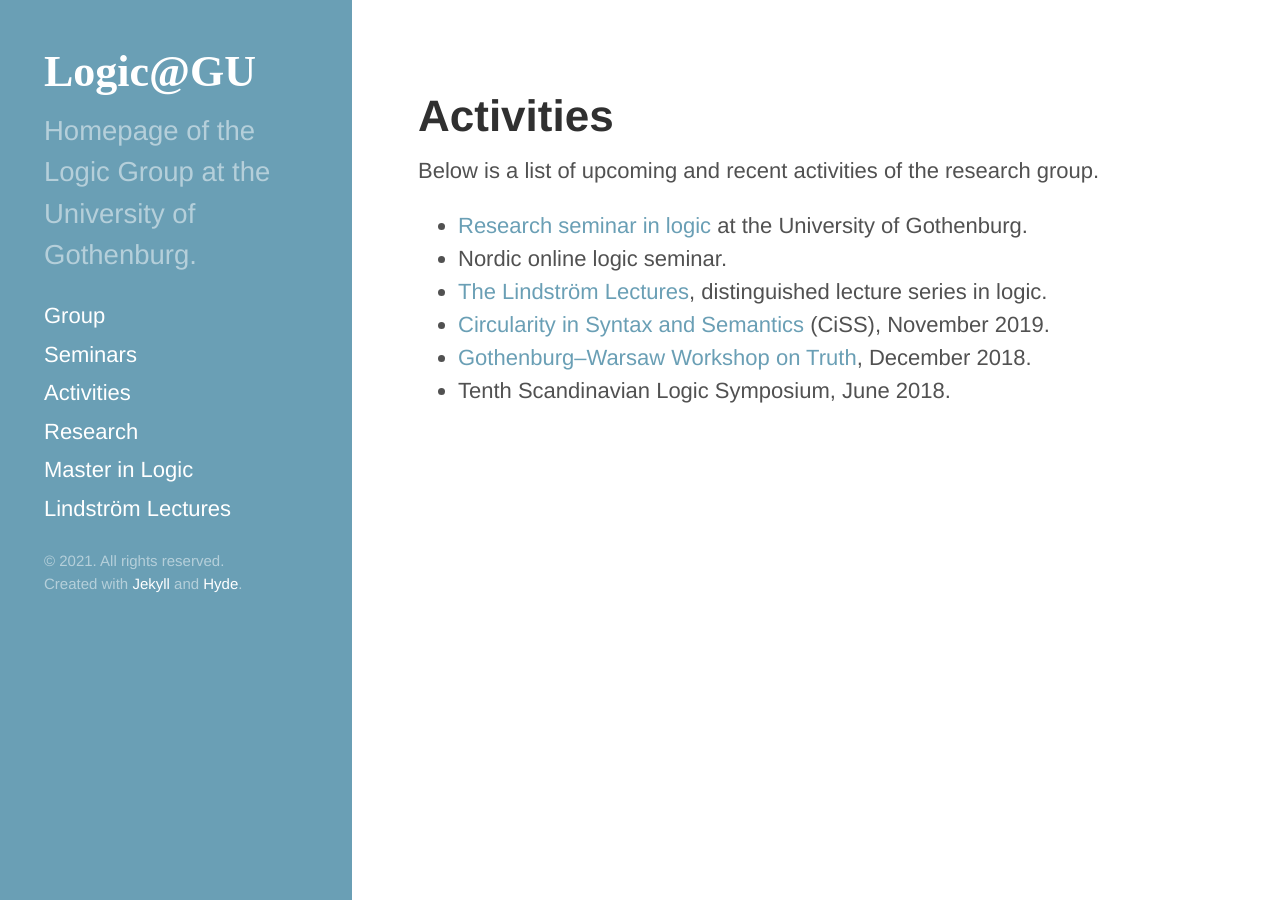
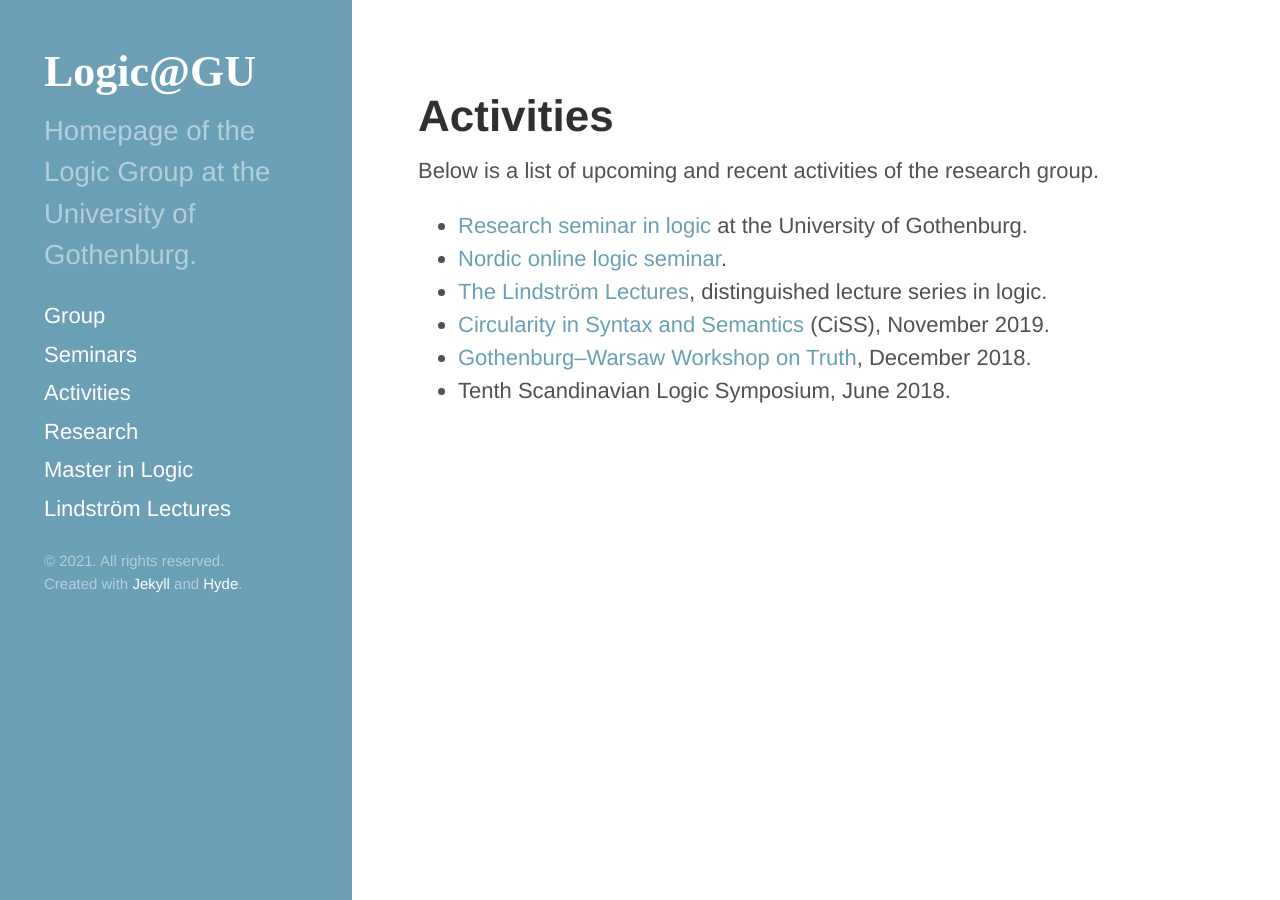
Before and after one commit to greleigh/Logic-GU, a Jekyll site: the page built from _pages/activities.md, in a window 1280 px wide. Built offline with Jekyll 4.4.1, drawn with Linux system fonts in a browser that asks for light colours; some web fonts are replaced; part of the change alters nothing that is shown.

```diff
--- a/_pages/activities.md
+++ b/_pages/activities.md
@@ -7,7 +7,7 @@ permalink: activities
 Below is a list of upcoming and recent activities of the research group.
 
 - [Research seminar in logic]({% link _pages/seminars.md %}) at the University of Gothenburg.
-- Nordic online logic seminar.
+- [Nordic online logic seminar]({% link _pages/nol.md %}).
 - [The Lindström Lectures]({% link _pages/lindstrom-lectures.md %}), distinguished lecture series in logic.
 - [Circularity in Syntax and Semantics]({% link _static_sites/ciss19/index.html %}) (CiSS), November 2019.
 - [Gothenburg--Warsaw Workshop on Truth]({% link  _events/2018-12-06-gu-war-workshop.markdown %}), December 2018.
```
